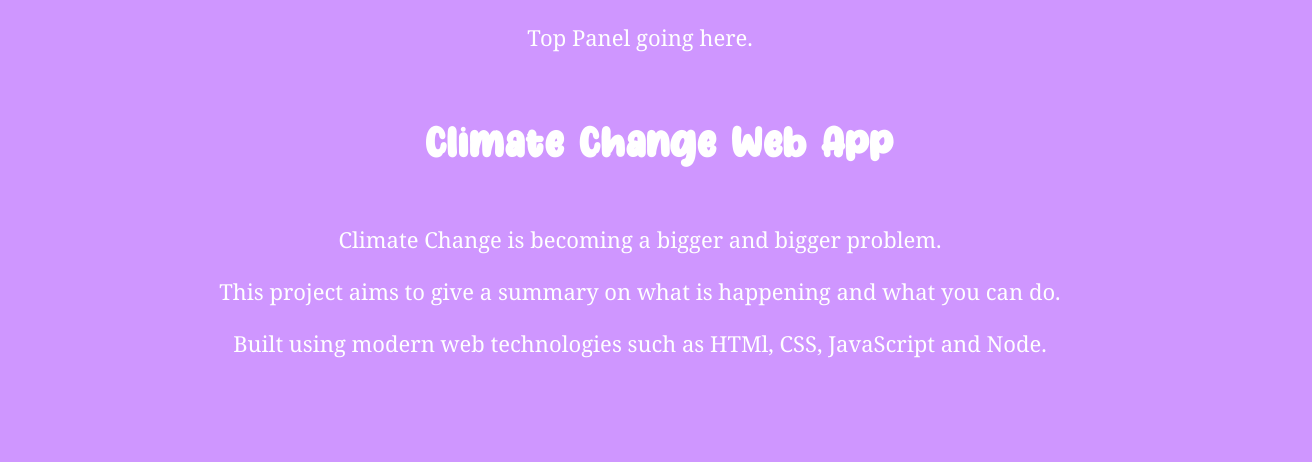
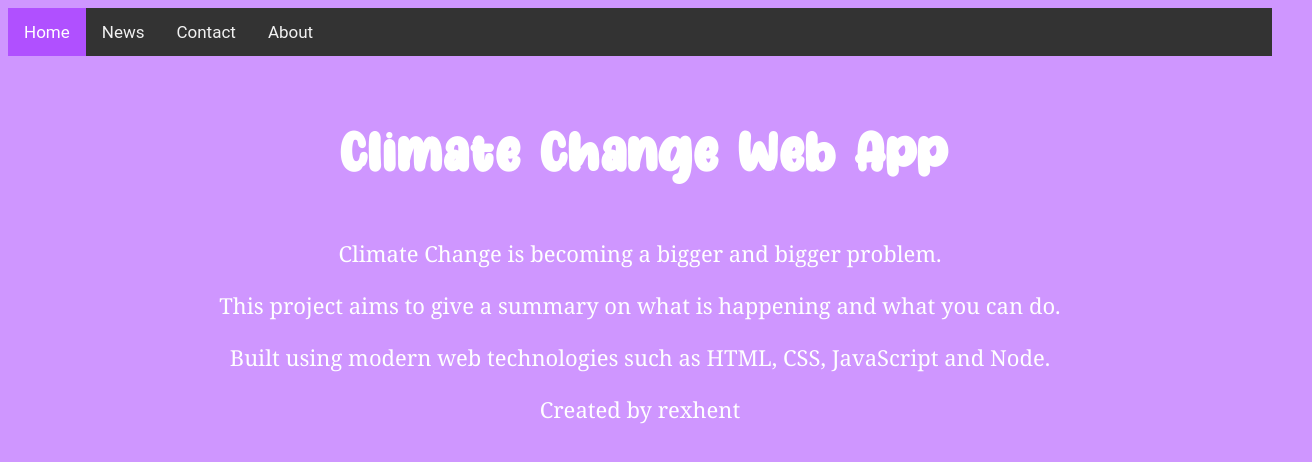
Before and after one commit to rexhent/climate-change-web-app, a plain HTML site: page index.html in a window 1280 px wide. Shown: the whole page, 1312 px wide, since content can reach past the window. Drawn offline with Linux system fonts and the light colour scheme.

Commit message:
attempt to make footer work :(

```diff
--- a/index.html
+++ b/index.html
@@ -27,26 +27,67 @@
       }
       h1 {
         font-family: 'Springtime-Romance', sans-serif;
-        font-size: 50px;
+        font-size: 65px;
         line-height: 1.3;
         width: 100%;
-        padding: 20px;
+        padding: 5px;
         text-align: center;
         color: white;
       }
       p {
         text-align: center;
       }
+
+      .topnav {
+        text-align: center;
+        font-family: 'Roboto', sans-serif;
+        overflow: hidden;
+        background-color: #333;
+      }
+
+      .topnav a {
+        float: left;
+        color: #f2f2f2;
+        text-align: center;
+        padding: 14px 16px;
+        text-decoration: none;
+        font-size: 17px;
+      }
+
+      .topnav a:hover {
+        background-color: #ddd;
+        color: black;
+      }
+
+      .topnav a.active {
+        background-color: rgb(176, 80, 255);
+        color: white;
+      }
+
     </style>
   </head>
   <body>
-    <div id="top-nav">
-      <p>Top Panel going here.</p>
+    <div id="topnav">
+      <div class="topnav">
+        <a class="active" href="#home">Home</a>
+        <a href="#news">News</a>
+        <a href="#contact">Contact</a>
+        <a href="#about">About</a>
+      </div>
     </div>
-    <h1 id="title">Climate Change Web App</h1>
-    <p>Climate Change is becoming a bigger and bigger problem.</p>
-    <p>This project aims to give a summary on what is happening and what you can do.</p>
-    <p>Built using modern web technologies such as HTMl, CSS, JavaScript and Node.</p>
+    <div class="title">
+      <h1 id="title">Climate Change Web App</h1>
+    </div>
+    <div class="content">
+      <p>Climate Change is becoming a bigger and bigger problem.</p>
+      <p>This project aims to give a summary on what is happening and what you can do.</p>
+      <p>Built using modern web technologies such as HTML, CSS, JavaScript and Node.</p>
+    </div>
+    <div class="footer">
+      <footer>
+        <p>Created by rexhent</p>
+      </footer>
+    </div>
     <script src="script.js"></script>
   </body>
 </html>
```
